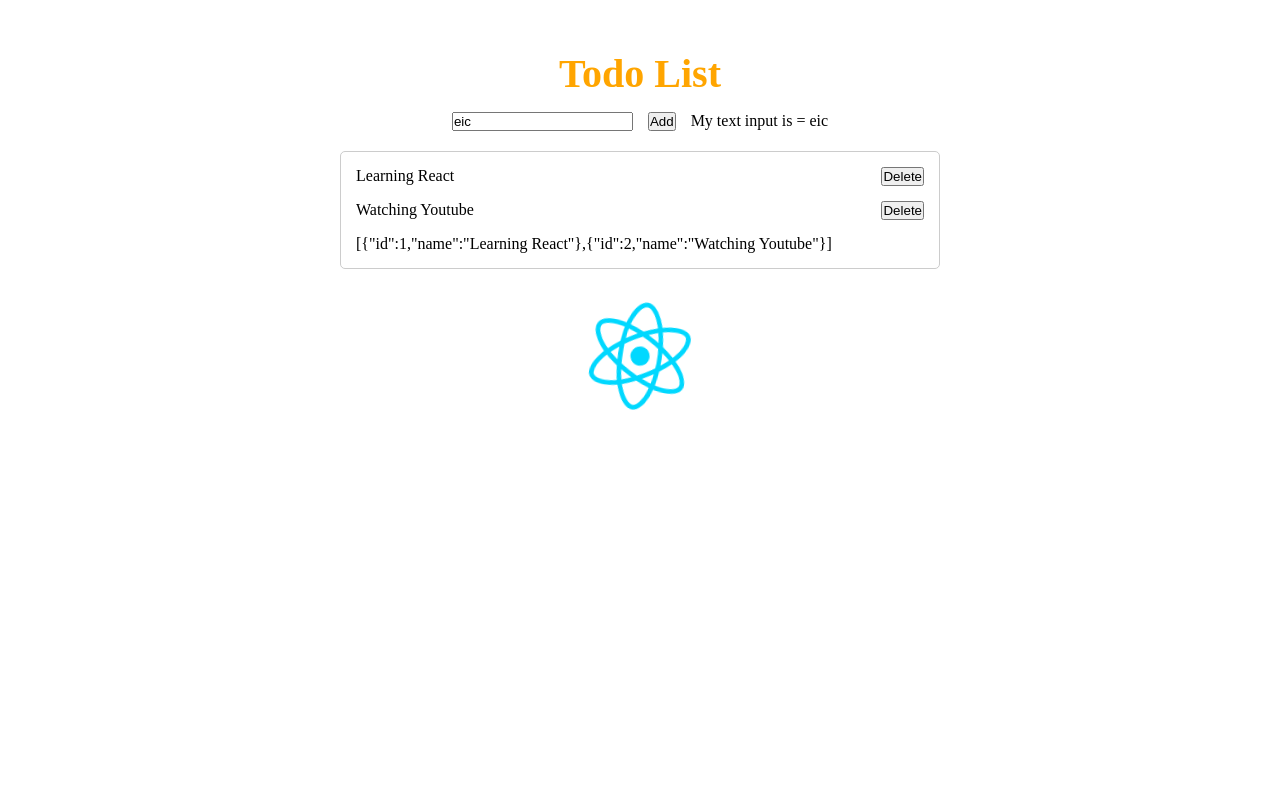
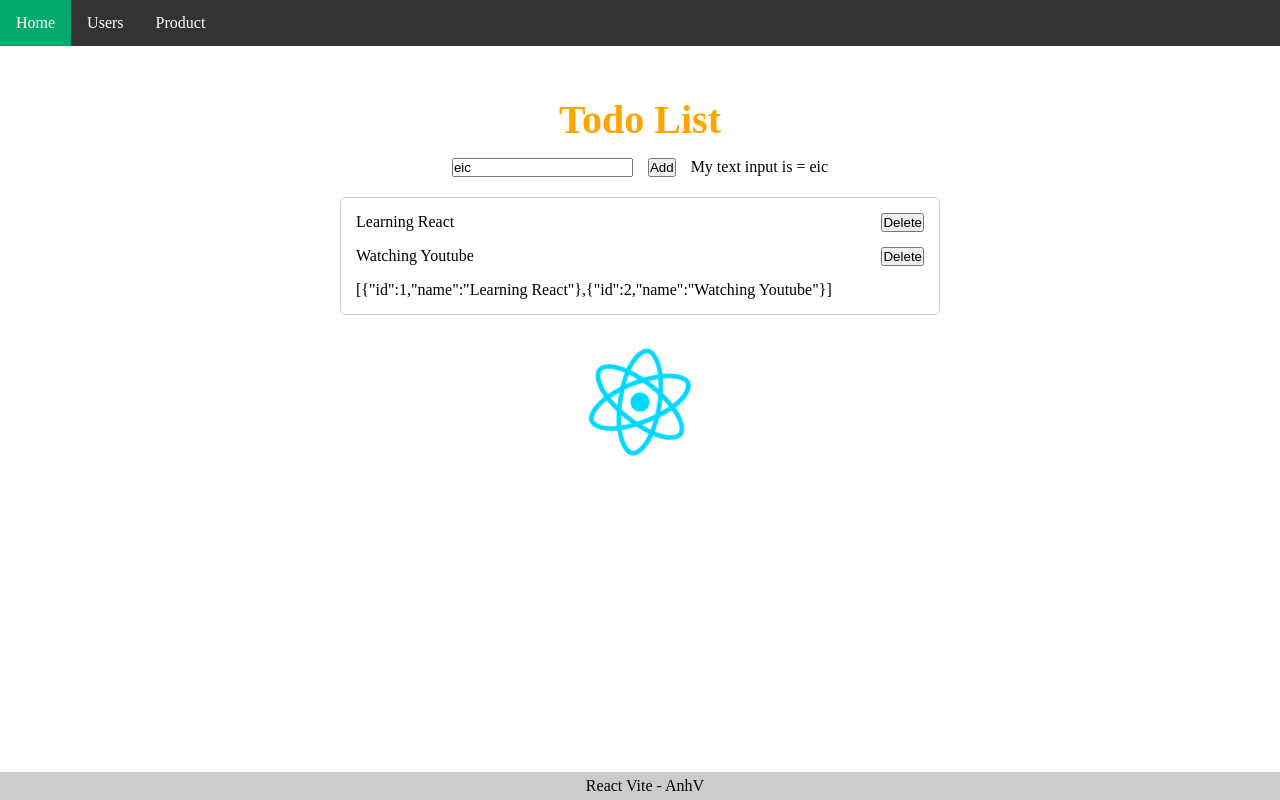
Before and after one commit to anh20923/react-vite-project, a React (Vite) app: page / in a window 1280 px wide. Built offline with nearby package versions, Linux system fonts and the light colour scheme.

Commit message:
video 47

```diff
--- a/src/App.jsx
+++ b/src/App.jsx
@@ -3,6 +3,8 @@
 import TodoNew from './components/todo/TodoNew'
 import reactLogo from './assets/react.svg'
 import { useState } from 'react'
+import Header from './components/layout/header'
+import Footer from './components/layout/footer'
 
 const App = () => {
 
@@ -36,6 +38,8 @@
 
   //{key:value}
   return (
+    <>
+      <Header />
       <div className="todo-container">
         <div className='todo-title'>Todo List</div>
         <TodoNew
@@ -51,6 +55,9 @@
           <img src={reactLogo} className='logo' />
         </div>
       </div>
+      <Footer />
+    </>
+
   )
 }
 
--- /dev/null
+++ b/src/components/layout/footer.css
@@ -0,0 +1,9 @@
+.footer {
+    position: fixed;
+    padding: 5px;
+    left: 0;
+    bottom: 0;
+    width: 100%;
+    background-color: #ccc;
+    text-align: center;
+}
--- /dev/null
+++ b/src/components/layout/footer.jsx
@@ -0,0 +1,13 @@
+import './footer.css'
+const Footer = () => {
+    return (
+        <>
+            <div className="footer">
+                <p>React Vite - AnhV</p>
+            </div>
+
+        </>
+    )
+}
+
+export default Footer;
--- /dev/null
+++ b/src/components/layout/header.css
@@ -0,0 +1,27 @@
+ul {
+    list-style-type: none;
+    margin: 0;
+    padding: 0;
+    overflow: hidden;
+    background-color: #333;
+}
+
+li {
+    float: left;
+}
+
+li a {
+    display: block;
+    color: white;
+    text-align: center;
+    padding: 14px 16px;
+    text-decoration: none;
+}
+
+li a:hover:not(.active) {
+    background-color: #111;
+}
+
+.active {
+    background-color: #04AA6D;
+}
--- /dev/null
+++ b/src/components/layout/header.jsx
@@ -0,0 +1,15 @@
+import './header.css'
+
+const Header = () => {
+    return (
+        <ul>
+            <li><a class="active" href="/">Home</a></li>
+            <li><a href="/users">Users</a></li>
+            <li><a href="/products">Product</a></li>
+
+        </ul>
+
+    )
+}
+
+export default Header;
```
Lines whose indentation alone changed are shown as unchanged.
